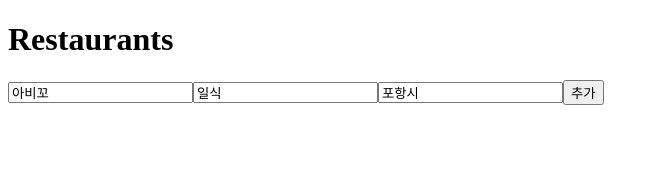
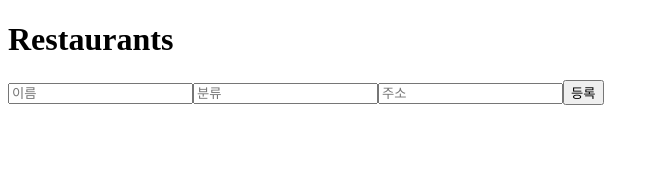
Before and after one commit to CodeSoom/react-week4-assignment-2, a React app: page / in a window 1280 px wide. Shown: the top 170 px of the page, without its empty margins (0-659 px from the left). Built offline with nearby package versions, Linux system fonts and the light colour scheme.

Commit message:
Test - changes name, category, address value 테스트

```diff
--- a/src/InputContainer.jsx
+++ b/src/InputContainer.jsx
@@ -1,29 +1,44 @@
-export default function InputContainer({ value, onChange, onClick }) {
+import { useDispatch } from 'react-redux';
+
+import { updateRestaurant } from './actions';
+
+export default function InputContainer({
+  restaurantsName, category, address, onClick,
+}) {
+  const dispatch = useDispatch();
+
+  function handleChange(event) {
+    dispatch(updateRestaurant(event.target.value));
+  }
+
   return (
     <p>
       <input
         id="input-restaurants-name"
+        name="name"
         type="text"
         placeholder="이름"
-        value="아비꼬"
-        onChange={onChange}
+        value={restaurantsName}
+        onChange={handleChange}
       />
       <input
         id="input-restaurants-category"
+        name="category"
         type="text"
         placeholder="분류"
-        value="일식"
-        onChange={onChange}
+        value={category}
+        onChange={handleChange}
       />
       <input
         id="input-restaurants-address"
+        name="address"
         type="text"
         placeholder="주소"
-        value="포항시"
-        onChange={onChange}
+        value={address}
+        onChange={handleChange}
       />
       <button type="button" onClick={onClick}>
-        추가
+        등록
       </button>
     </p>
   );
```
Also changed, not shown: 1 other file (tests, documents, lock files or other folders).
